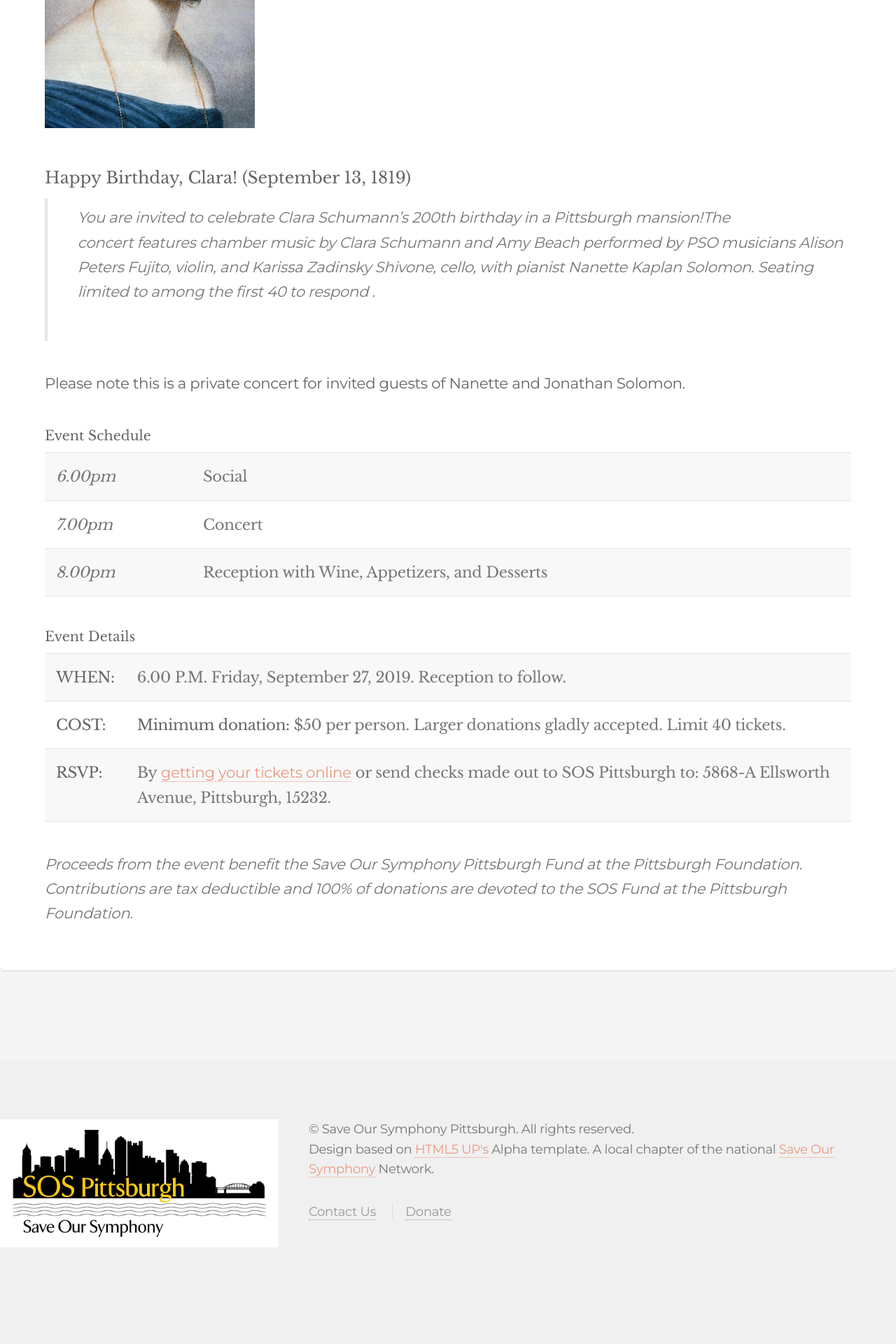
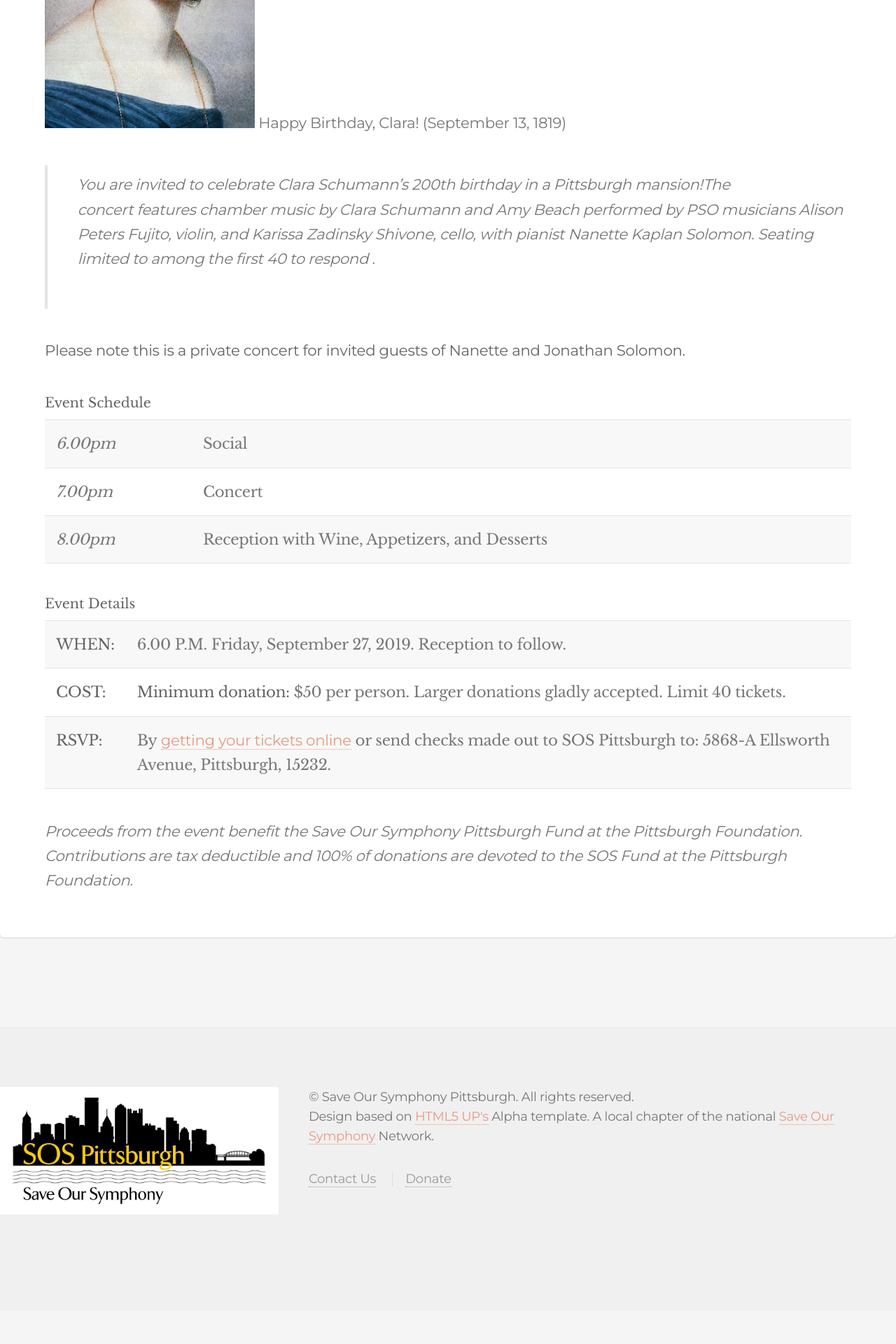
Before and after one commit to daraghbyrne/sospittsburgh, a Jekyll site: the page built from _posts/2019-09-27-rescue-recital-number-14.markdown, in a window 1280 px wide. Shown: the part 803-2723 px from the top of the page at 70% size. Built offline with Jekyll 4.4.1, drawn with Linux system fonts in a browser that asks for light colours; nearby versions of some CDN libraries; library files that are not in the unit come from our copies; after the commit the page ends 2676 px from its top, so only the background shows below that.

```diff
--- a/_posts/2019-09-27-rescue-recital-number-14.markdown
+++ b/_posts/2019-09-27-rescue-recital-number-14.markdown
@@ -21,7 +21,7 @@ description: Celebrate Clara Schumann’s 200th birthday with a private concert
 ### Friday, September 27, 2019, 6.30pm at the home of Nanette and Jonathan Solomon, Shadyside
 
 ![clara-schumann-1819-1896-granger-5bbebd.jpg](/uploads/clara-schumann-1819-1896-granger-5bbebd.jpg)
-#### Happy Birthday, Clara! (September 13, 1819)
+Happy Birthday, Clara! (September 13, 1819)
 
 > You are invited to celebrate Clara Schumann’s 200th birthday in a Pittsburgh mansion!The concert features chamber music by Clara Schumann and Amy Beach performed by PSO musicians Alison Peters Fujito, violin, and Karissa Zadinsky Shivone, cello, with pianist Nanette Kaplan Solomon. Seating limited to among the first 40 to respond .
 
```
